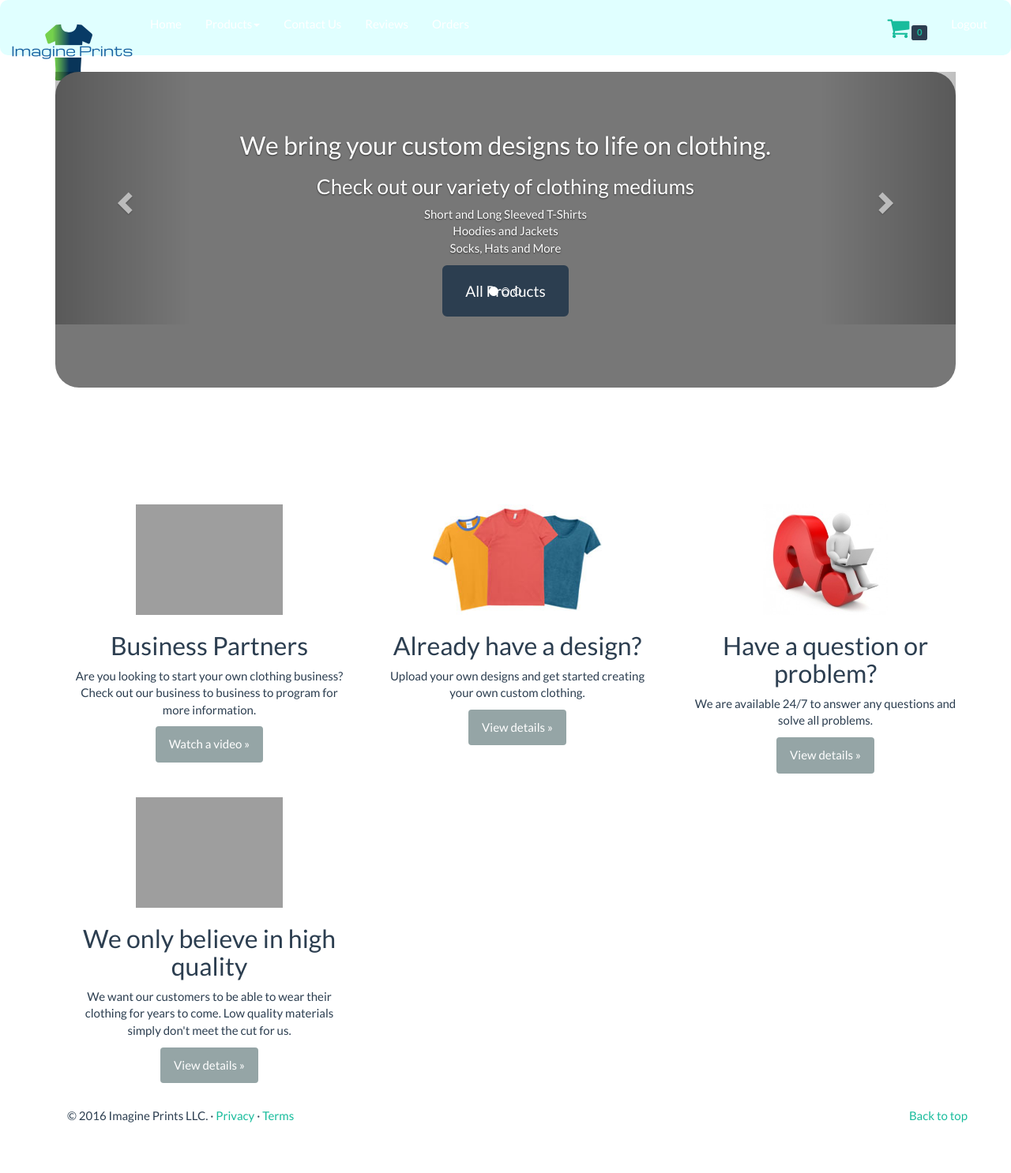
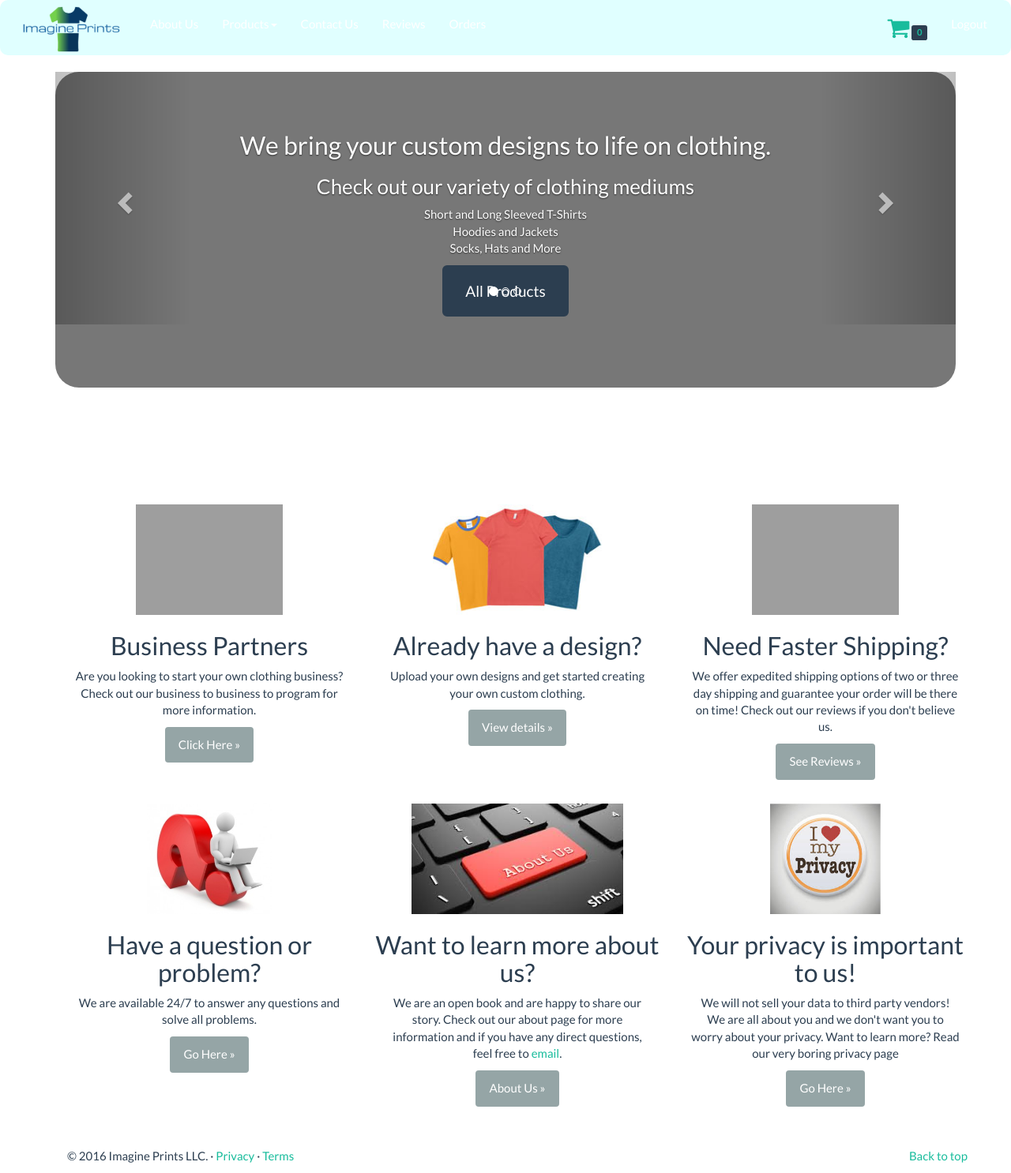
Before and after one commit to ryanmuhlbauer/ImaginePrints, a PHP site: page /index.php in a window 1280 px wide. Shown: the whole page at 79% size. Before the commit the page ends 1422 px from the top, so only its background shows below. Run offline with PHP 8.4, Linux system fonts and the light colour scheme; the visitor is signed in with stand-in values (Sample User, id 1); grey boxes are pictures that could not be loaded.

Commit message:
Last Updates

```diff
--- a/authorized-nav.php
+++ b/authorized-nav.php
@@ -5,21 +5,21 @@
   }
 ?>
 
-<nav class="navbar navbar-default">
+<nav class="navbar navbar-default" style="color:black;">
   <div class="container-fluid">
-    <div class="navbar-header">
+    <div class="navbar-header" style="color:black;">
       <button type="button" class="navbar-toggle collapsed" data-toggle="collapse" data-target="#bs-example-navbar-collapse-1" aria-expanded="false">
         <span class="sr-only">Toggle navigation</span>
         <span class="icon-bar"></span>
         <span class="icon-bar"></span>
         <span class="icon-bar"></span>
       </button>
-        <a class="navbar-brand" href="index.php" style="padding-left:7%;"><img src="/img/Logo.png" alt="Imagine Prints"></a>
+        <a class="NavLogo" href="index.php" style="padding-left:7%;"><img src="/img/Logo.png" alt="Imagine Prints" width="80%" style="padding-left:-7%;"></a>
     </div>
     <div class="collapse navbar-collapse" id="bs-example-navbar-collapse-1">
-      <ul class="nav navbar-nav">
+      <ul class="nav navbar-nav" style="padding-right:20%; color:black;">
         <li>
-          <a href="index.php">Home</a>
+          <a href="About.php">About Us</a>
         </li>
         <li class="dropdown">
         <a href="products.php" class="dropdown-toggle" data-toggle="dropdown" role="button" aria-haspopup="true" aria-expanded="false">Products<span class="caret"></span></a>
--- a/connection.php
+++ b/connection.php
@@ -1,9 +1,8 @@
 <?php
   $hostname = "localhost";
-  $username = "root";
-  $password = "";
-  $dbname = "imagineprints";
-
+  $username = "ConnectAll";
+  $password = "JimmyIsH3r3!W00t";
+  $dbname = "ImaginePrints";
 
   //connection
   $dbc = mysqli_connect($hostname, $username, $password, $dbname)
--- a/index.php
+++ b/index.php
@@ -50,22 +50,22 @@
           <div class="container">
             <div class="carousel-caption">
               <h1>Want to try it out our design interface?</h1>
-              <p>It is super easy to use, and if you have any questions<br> feel free to reach out to us 24/7 with out Live Chat tool!</p>
-              <p><a class="btn btn-lg btn-primary" href="" role="button">Let's go!</a></p>
+              <p style="color:white;">It is super easy to use, and if you have any questions</br> feel free to reach out to us 24/7 by clicking <a href="contact.php">Here</a></p>
+              <p><a class="btn btn-lg btn-primary" href="products.php" role="button">Let's go!</a></p>
             </div>
           </div>
         </div>
         <div class="item">
           <div class="container">
             <div class="carousel-caption">
-              <h1>We Offer Free Two Week Shipping!</h1>
-              <h2>If Two Week Shipping Isn't Fast Enough
-                <br>We Offer Three More Options:</h2>
+              <h1>Free Two Week Shipping on All Orders!!</h1>
+              <h2>Free One Week Shipping on Orders of $100 or More!</h2>
                 <ul class="list-unstyled">
-                  <li><h3>One Week</h3></li>
-                  <li><h3>Three Day</h3></li>
-                  <li><h3>Two Day</h3></li>
+                  <li><h3>Expedited Shipping Options:</h3></li>
+                  <li><h3>Two and Three Day Shipping</h3></li>
                 </ul>
+                </br>
+                </br>
               </div>
             </div>
           </div>
@@ -81,34 +81,44 @@
       </div><!-- /.carousel -->
       <div class="container marketing">
         <div class="row">
-          <div class="col-lg-4">
+            <div class="col-lg-4">
             <img class="img-rectangle" src="img/BusinessPartners.jpe" alt="Business Partners Mate?" height="140">
             <h2>Business Partners</h2>
             <p>Are you looking to start your own clothing business? Check out our business to business to program for more information.</p>
-            <p><a class="btn btn-default" href="" role="button">Watch a video &raquo;</a></p>
+            <p><a class="btn btn-default" href="contact.php" role="button">Click Here &raquo;</a></p>
           </div>
           <div class="col-lg-4">
-
             <img class="img-rectangle" src="/img/categories/shirts.jpg" alt="T-Shirt Template" height="140">
             <h2>Already have a design?</h2>
             <p>Upload your own designs and get started creating your own custom clothing.</p>
-            <p><a class="btn btn-default" href="#" role="button">View details &raquo;</a></p>
+            <p><a class="btn btn-default" href="products.php" role="button">View details &raquo;</a></p>
+          </div>
+           <div class="col-lg-4">
+            <img class="img-rectangle" src="img/shipping.jpe" alt="Shipping" height="140">
+            <h2>Need Faster Shipping?</h2>
+            <p>We offer expedited shipping options of two or three day shipping and guarantee your order will be there on time! Check out our reviews if you don't believe us.</p>
+            <p><a class="btn btn-default" href="reviews.php" role="button">See Reviews &raquo;</a></p>
           </div>
           <div class="col-lg-4">
-            <img class="img-rectangle" src="img/question.png" alt="" height="140">
+            <img class="img-rectangle" src="img/question.png" alt="Question" height="140">
             <h2>Have a question or problem?</h2>
             <p>We are available 24/7 to answer any questions and solve all problems.</p>
-            <p><a class="btn btn-default" href="#" role="button">View details &raquo;</a></p>
+            <p><a class="btn btn-default" href="contact.php" role="button">Go Here &raquo;</a></p>
           </div>
-          <div class="col-lg-4">
-            <img class="img-rectangle" src="img/quality.jpe" alt="Quality Matters" height="140">
-            <h2>We only believe in high quality</h2>
-            <p>We want our customers to be able to wear their clothing for years to come. Low quality materials simply don't meet the cut for us.</p>
-            <p><a class="btn btn-default" href="#" role="button">View details &raquo;</a></p>
+           <div class="col-lg-4">
+            <img class="img-rectangle" src="img/AboutUs.jpg" alt="About Us" height="140">
+            <h2>Want to learn more about us?</h2>
+            <p>We are an open book and are happy to share our story. Check out our about page for more information and if you have any direct questions, feel free to <a href="contact.php">email</a>.</p>
+            <p><a class="btn btn-default" href="About.php" role="button">About Us &raquo;</a></p>
+          </div>
+           <div class="col-lg-4">
+            <img class="img-rectangle" src="img/Privacy.jpg" alt="Privacy" height="140">
+            <h2>Your privacy is important to us!</h2>
+            <p>We will not sell your data to third party vendors! We are all about you and we don't want you to worry about your privacy. Want to learn more? Read our very boring privacy page</p>
+            <p><a class="btn btn-default" href="privacy.php" role="button">Go Here &raquo;</a></p>
           </div>
         </div>
-
-
+	</br>
         <!-- FOOTER -->
         <footer>
           <p class="pull-right"><a href="#">Back to top</a></p>
--- a/unauthorized-nav.php
+++ b/unauthorized-nav.php
@@ -14,11 +14,11 @@
         <span class="icon-bar"></span>
         <span class="icon-bar"></span>
       </button>
-        <a class="navbar-brand" href="index.html">Imagine Prints</a>
+          <a class="NavLogo" href="index.php" style="padding-left:7%;"><img src="/img/Logo.png" alt="Imagine Prints" width="80%" style="padding-left:-7%;"></a>
     </div>
     <div class="collapse navbar-collapse" id="bs-example-navbar-collapse-1">
       <ul class="nav navbar-nav">
-        <li><a href="index.php">Home</a></li>
+        <li><a href="About.php">About Us</a></li>
         <li class="dropdown">
         <a href="#" class="dropdown-toggle" data-toggle="dropdown" role="button" aria-haspopup="true" aria-expanded="false">Products<span class="caret"></span></a>
         <ul class="dropdown-menu">
```
Also changed, not shown: About.php (+6 -6 lines), img/AboutUs.jpg (added), img/Privacy.jpg (added).
